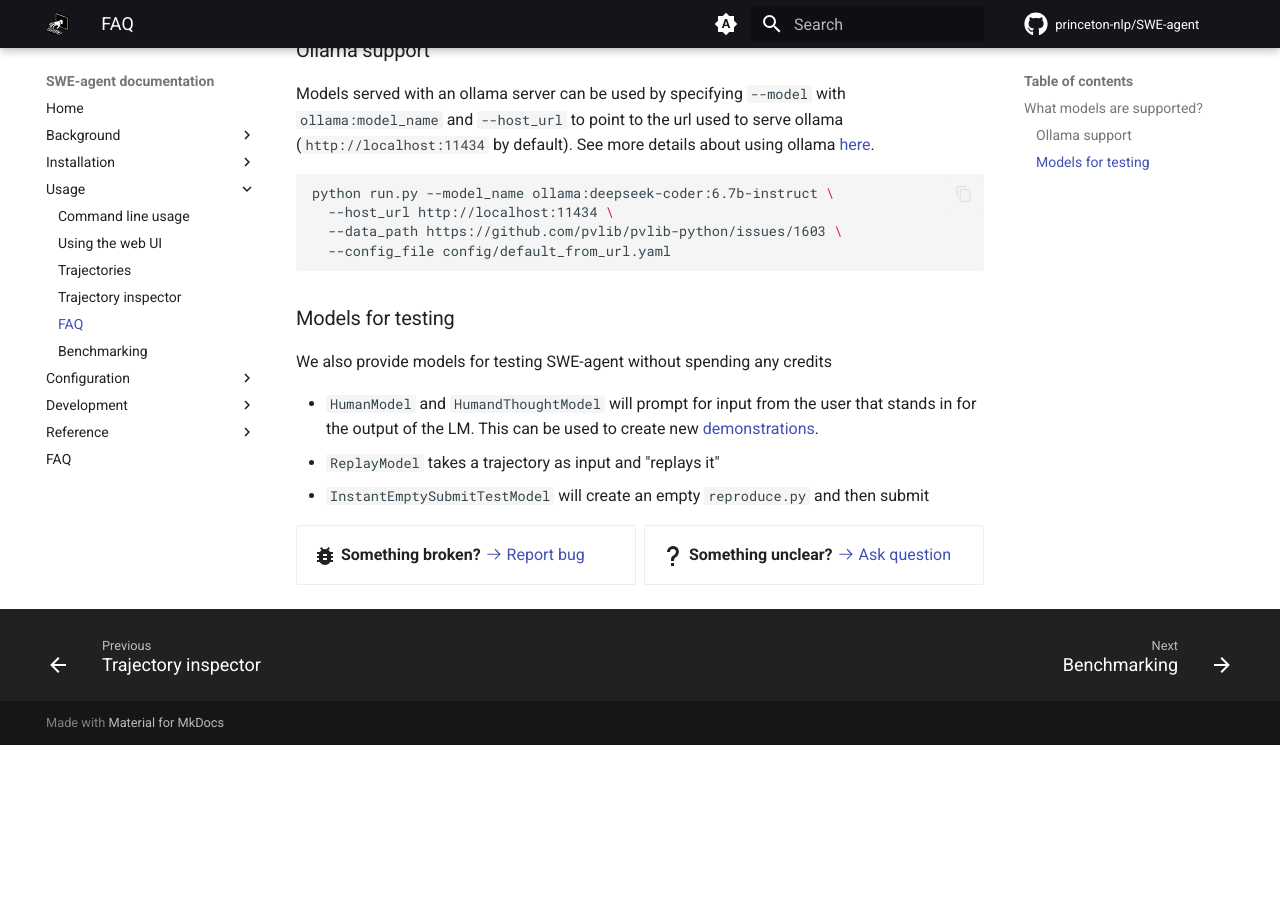
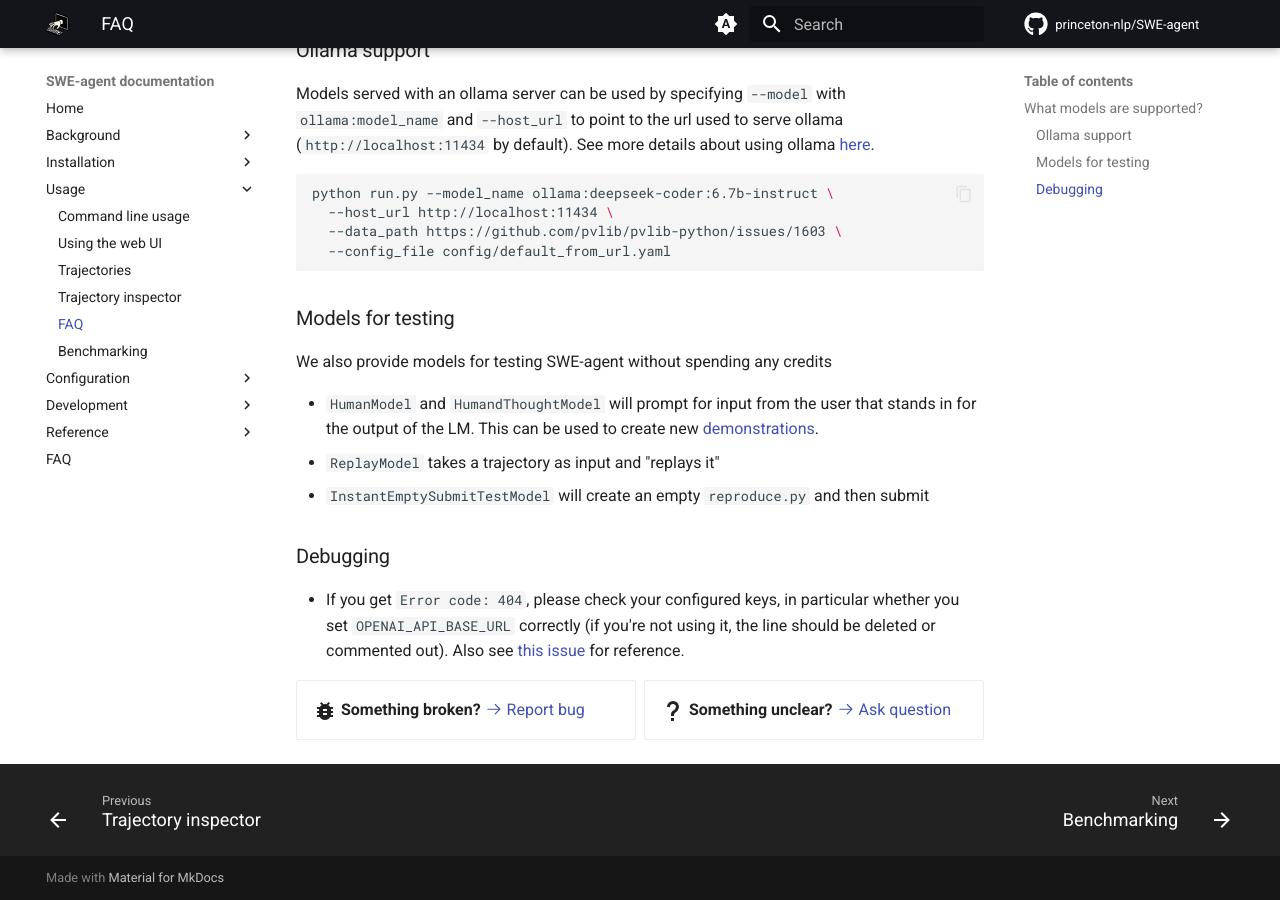
Before and after one commit to princeton-nlp/SWE-agent, an MkDocs documentation site: the page built from docs/usage/usage_faq.md, in a window 1280 px wide and 900 px high, scrolled down 619 px. Built offline with MkDocs 1.6.1 and Material for MkDocs 9.7.7, drawn with Linux system fonts in a browser that asks for light colours; comment, search, counter and statistics services are not loaded; before the commit the page ends 1364 px from its top, so only the background shows below that.

Commit message:
Doc: Debugging model 404s (#522)

```diff
--- a/docs/usage/usage_faq.md
+++ b/docs/usage/usage_faq.md
@@ -38,4 +38,12 @@ We also provide models for testing SWE-agent without spending any credits
 * `ReplayModel` takes a trajectory as input and "replays it"
 * `InstantEmptySubmitTestModel` will create an empty `reproduce.py` and then submit
 
+### Debugging
+
+* If you get `Error code: 404`, please check your configured keys, in particular
+  whether you set `OPENAI_API_BASE_URL` correctly (if you're not using it, the
+  line should be deleted or commented out).
+  Also see [this issue](https://github.com/princeton-nlp/SWE-agent/issues/467)
+  for reference.
+
 {% include-markdown "../_footer.md" %}
```
Also changed, not shown: docs/installation/keys.md (+3 -0 lines).
